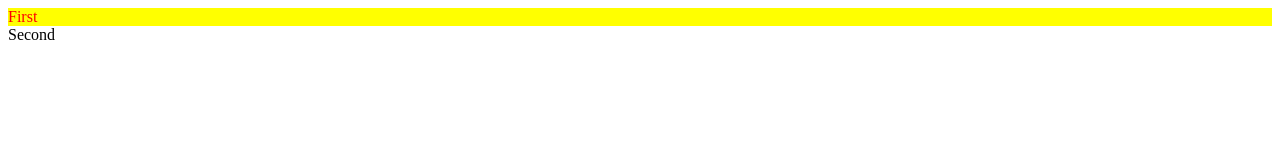
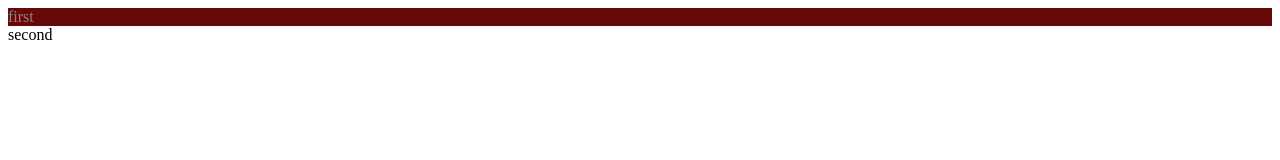
Before and after one commit to samir5243d/WEB-DEVELOPMENT, a plain HTML site: page vidio9/index.html in a window 1280 px wide. Drawn offline with Linux system fonts and the light colour scheme.

Commit message:
started learning array

```diff
--- a/vidio9/index.html
+++ b/vidio9/index.html
@@ -1,14 +1,19 @@
 <!DOCTYPE html>
 <html lang="en">
+
 <head>
     <meta charset="UTF-8">
     <meta name="viewport" content="width=device-width, initial-scale=1.0">
     <title>ID and Classes in HTML</title>
     <link rel="stylesheet" href="style.css">
 </head>
-<body>
-    <div id="firstdiv" class="red bg-yellow">First</div>
-    <div id="seconddiv">Second</div>
+
+<BODY>
+    <div id="firstdiv" class="red bg-yellow">first</div>
+    <div id="seconddiv">second</div>
     <span class="red"></span>
-</body>
+
+
+</BODY>
+
 </html>
--- a/vidio9/style.css
+++ b/vidio9/style.css
@@ -1,11 +1,11 @@
 .red{
- color: red;
+color: rgb(150, 129, 129);
 }
 
 .bg-yellow{
-    background-color: yellow;
+    background-color: rgb(132, 132, 37);
 }
 
 #firstdiv{
-    /* background-color: red; */
+    background-color: rgb(103, 9, 9);
 }
```
Also changed, not shown: vidio63/index.html (added, +12 -0 lines), vidio63/index.js (added, +17 -0 lines).
